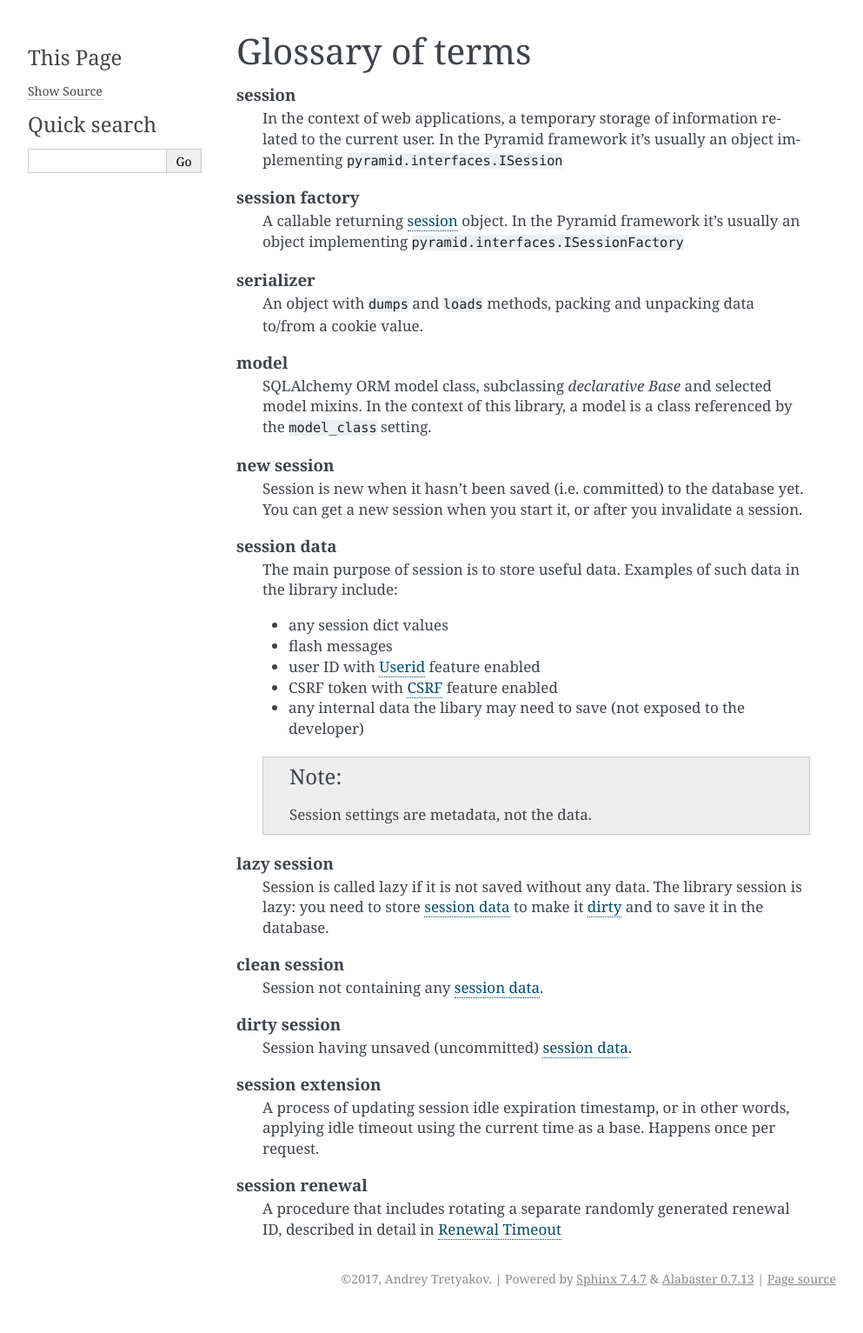
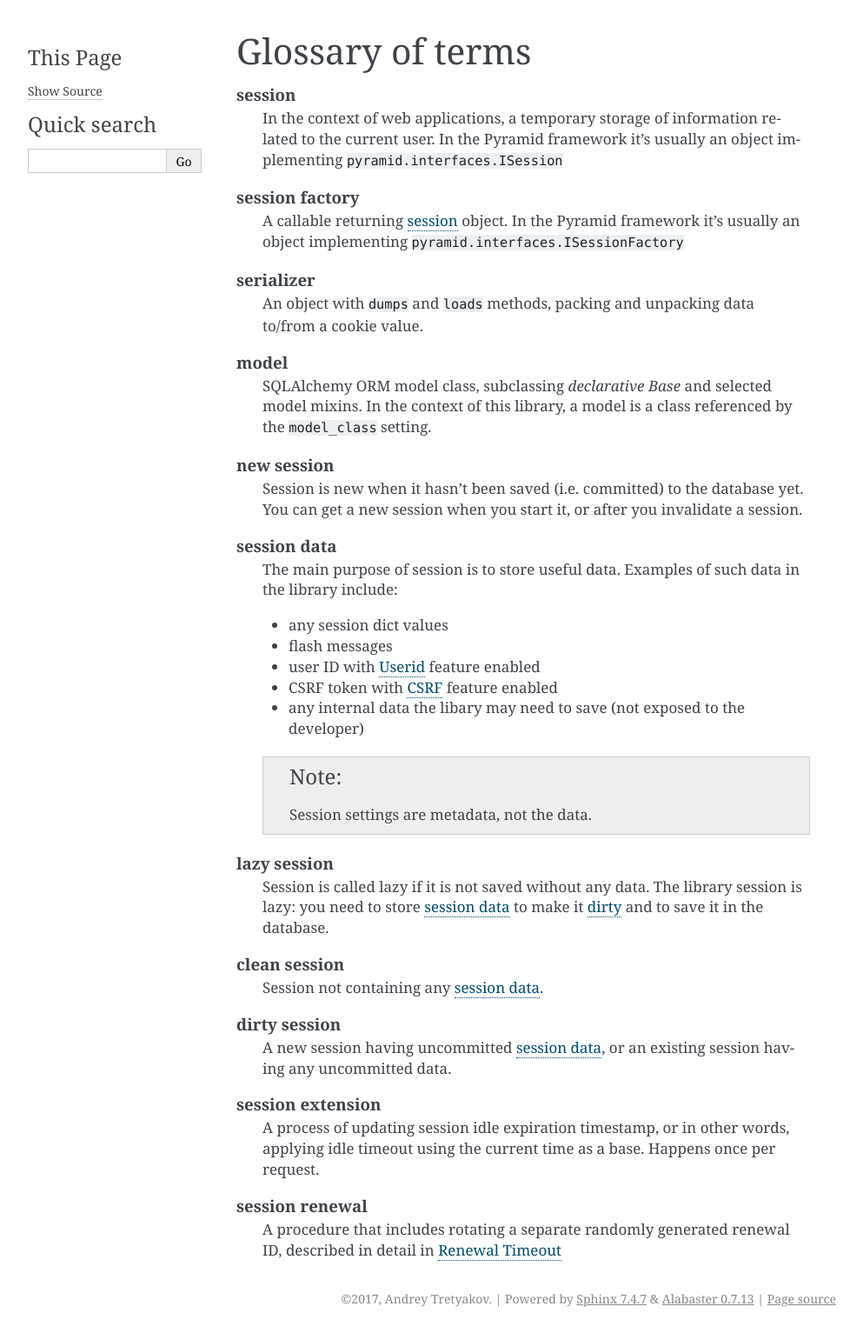
Before and after one commit to a3kov/pyramid_sqlalchemy_sessions, a Sphinx documentation site: the page built from docs/glossary.rst, in a window 1280 px wide. Shown: the whole page at 87% size, without its empty margins (148-1141 px from the left). Built offline with Sphinx 7.4.7, drawn with Linux system fonts in a browser that asks for light colours; before the commit the page ends 1510 px from its top, so only the background shows below that.

Commit message:
clarified dirty session term in the docs

```diff
--- a/docs/glossary.rst
+++ b/docs/glossary.rst
@@ -49,7 +49,8 @@ Glossary of terms
       Session not containing any :term:`session data`.
 
   dirty session
-      Session having unsaved (uncommitted) :term:`session data`.
+      A new session having uncommitted :term:`session data`, or
+      an existing session having any uncommitted data.
 
   session extension
       A process of updating session idle expiration timestamp, or in
```
